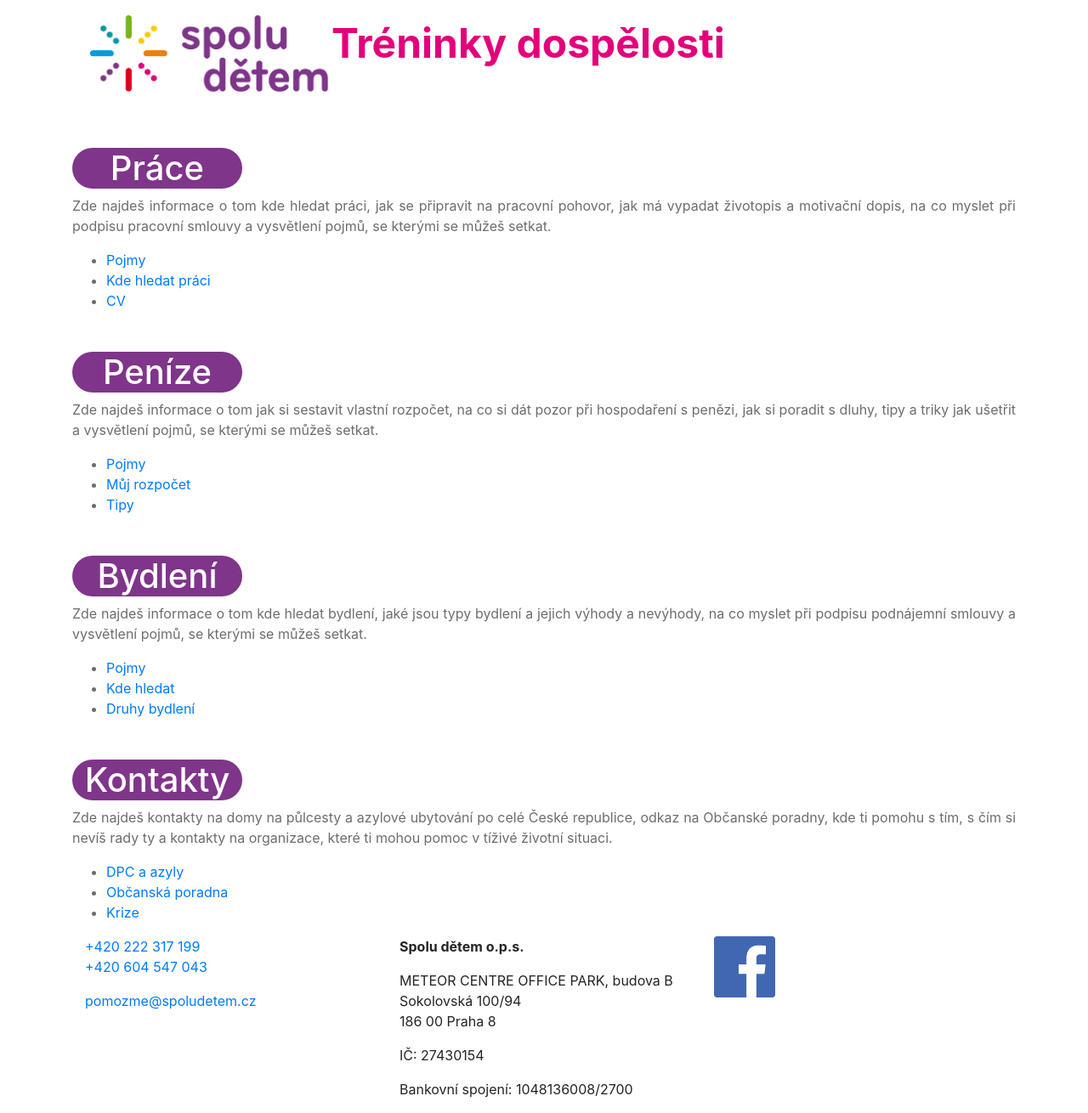
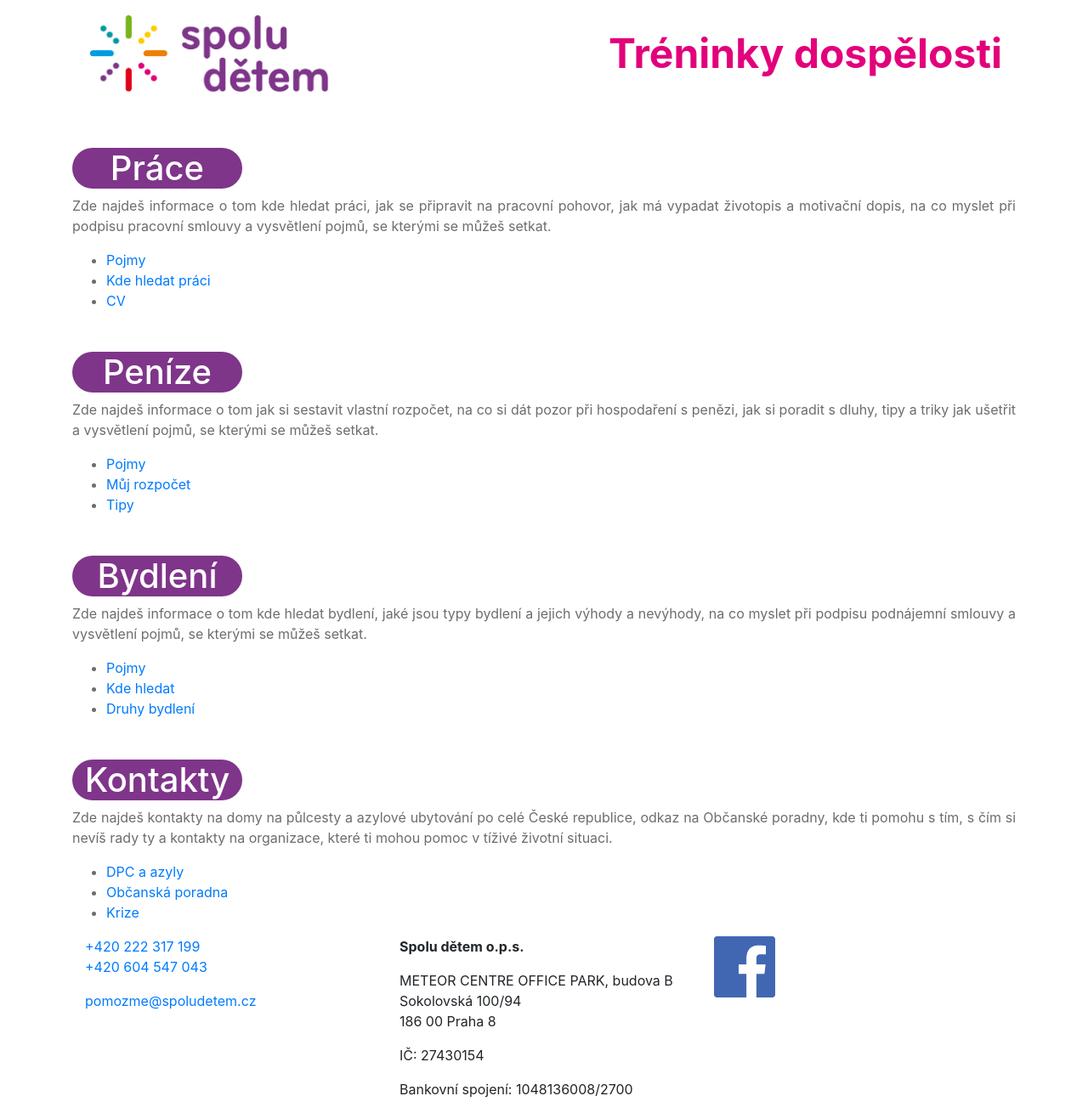
Before and after one commit to spoludetem/treninkydospelosti.cz, a Jekyll site: the page built from index.md, in a window 1280 px wide. Shown: the whole page at 85% size. Built offline with Jekyll 4.4.1, drawn with Linux system fonts in a browser that asks for light colours; our own code applies the rules of GitHub Pages for plain Markdown files.

Commit message:
quick fix for mobile header

```diff
--- a/_includes/header.html
+++ b/_includes/header.html
@@ -12,9 +12,11 @@
     <title>Tréninky dospělosti</title>
   </head>
   <body class="container">
-      <!-- <header><img />Tréninky dospělosti</header> -->
-      <nav class="navbar navbar-light bg-white">
-            <a class="navbar-brand" href="{{ site.baseurl }}/index">
-              <img src="{{ site.baseurl }}/assets/SD_logo_bitmap_001.jpg" height="100" alt="Spolu dětem" /><span class="font-weight-bold text-sm-right" style="color:#E2017B; font-size: 3rem">Tréninky dospělosti</span>
-            </a>
-        </nav>
+    <nav class="navbar navbar-light bg-white text-left">
+      <span>
+        <a class="navbar-brand" href="{{ site.baseurl }}/index">
+          <img src="{{ site.baseurl }}/assets/SD_logo_bitmap_001.jpg" height="100" alt="Spolu dětem" />
+        </a>
+      </span>
+      <span class="font-weight-bold " style="color:#E2017B; font-size: 3rem">Tréninky dospělosti</span>
+    </nav>
```
